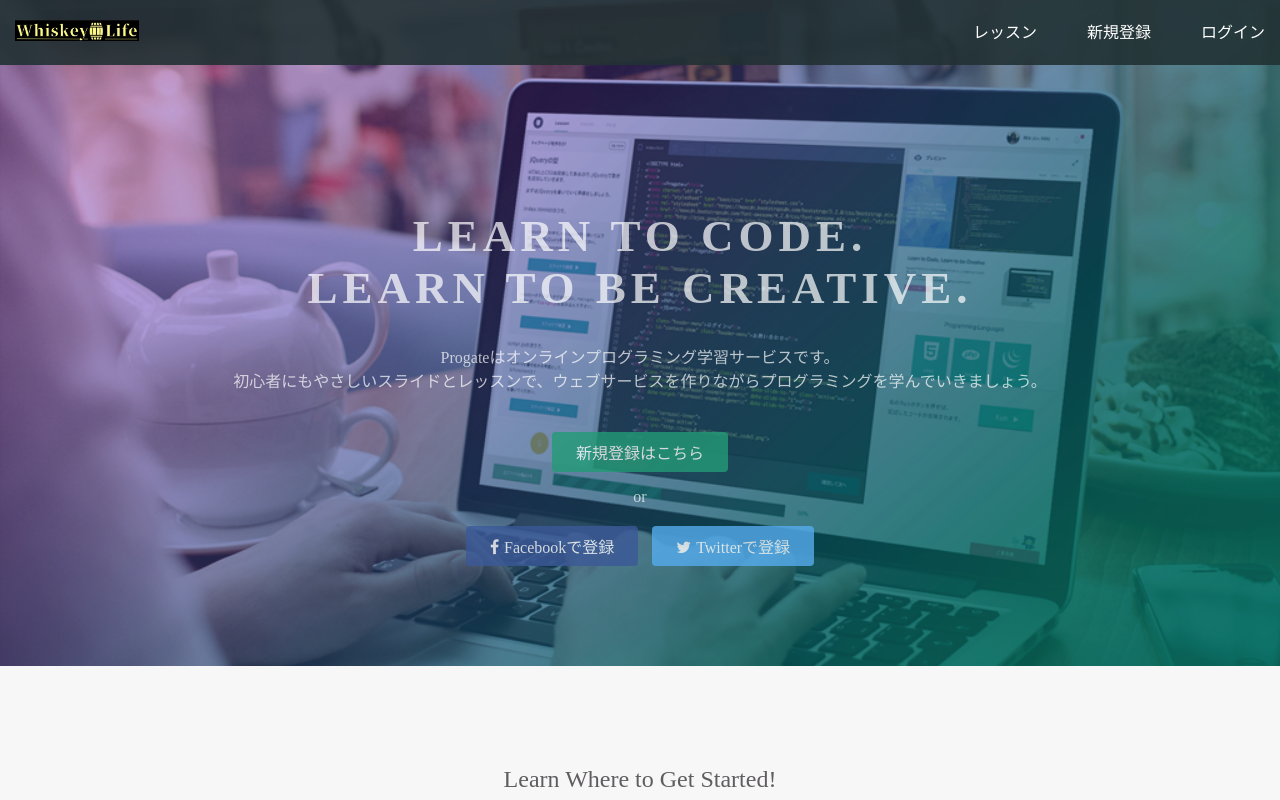
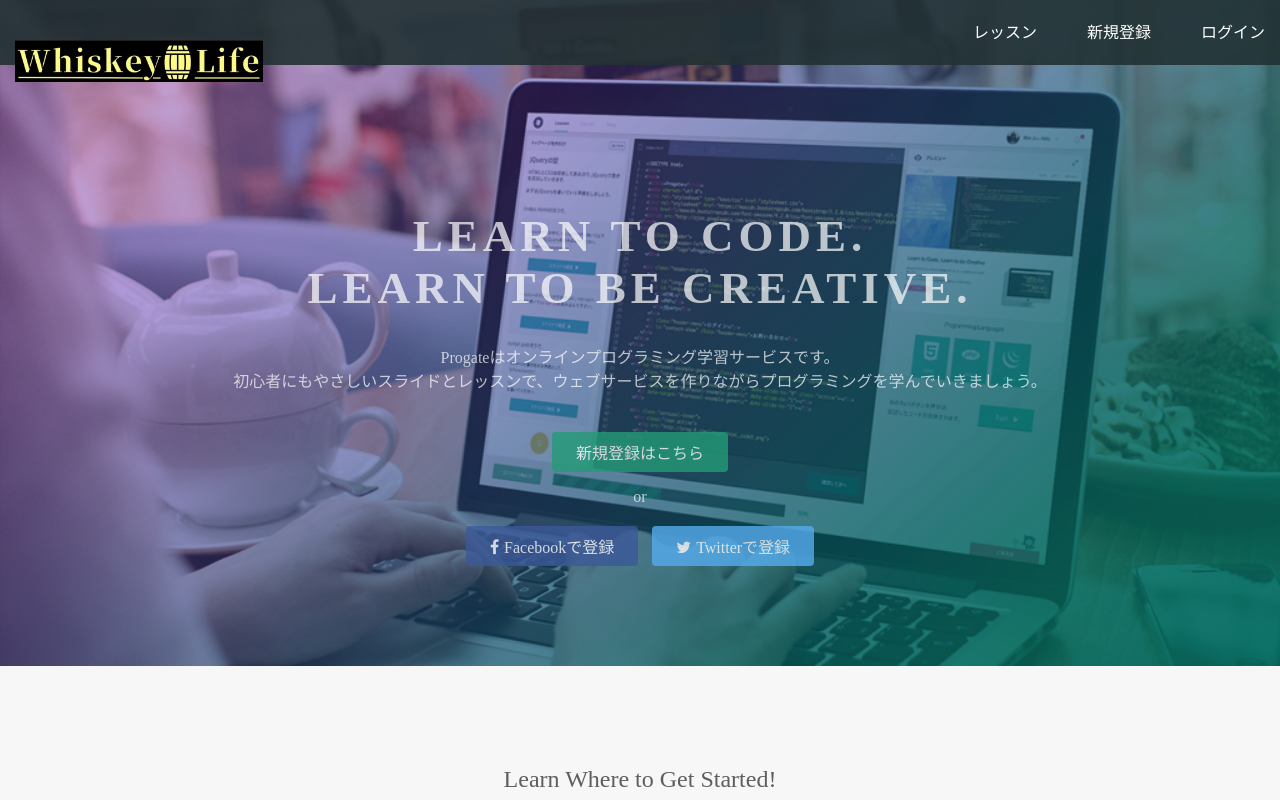
Before and after one commit to Usuke-1020/yoru-test, a plain HTML site: page index.html in a window 1280 px wide. Shown: the top 800 px of the page. Drawn offline with Linux system fonts and the light colour scheme.

Commit message:
Update stylesheet.css

```diff
--- a/stylesheet.css
+++ b/stylesheet.css
@@ -85,8 +85,8 @@
 }
 
 .logo {
-  width: 124px;
-  margin-top: 20px;
+  width: 248px;
+  margin-top: 40px;
 }
 
 .header-left {
```
